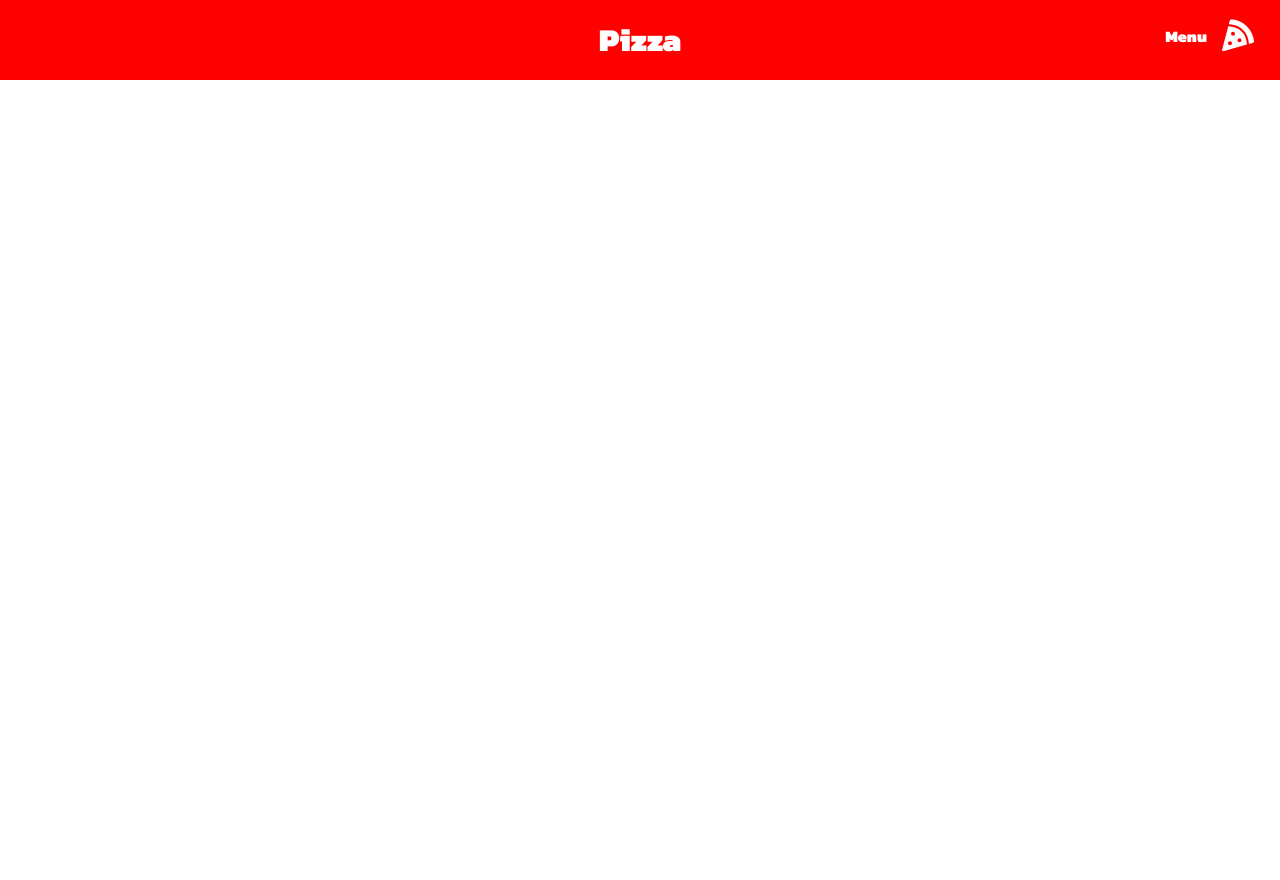
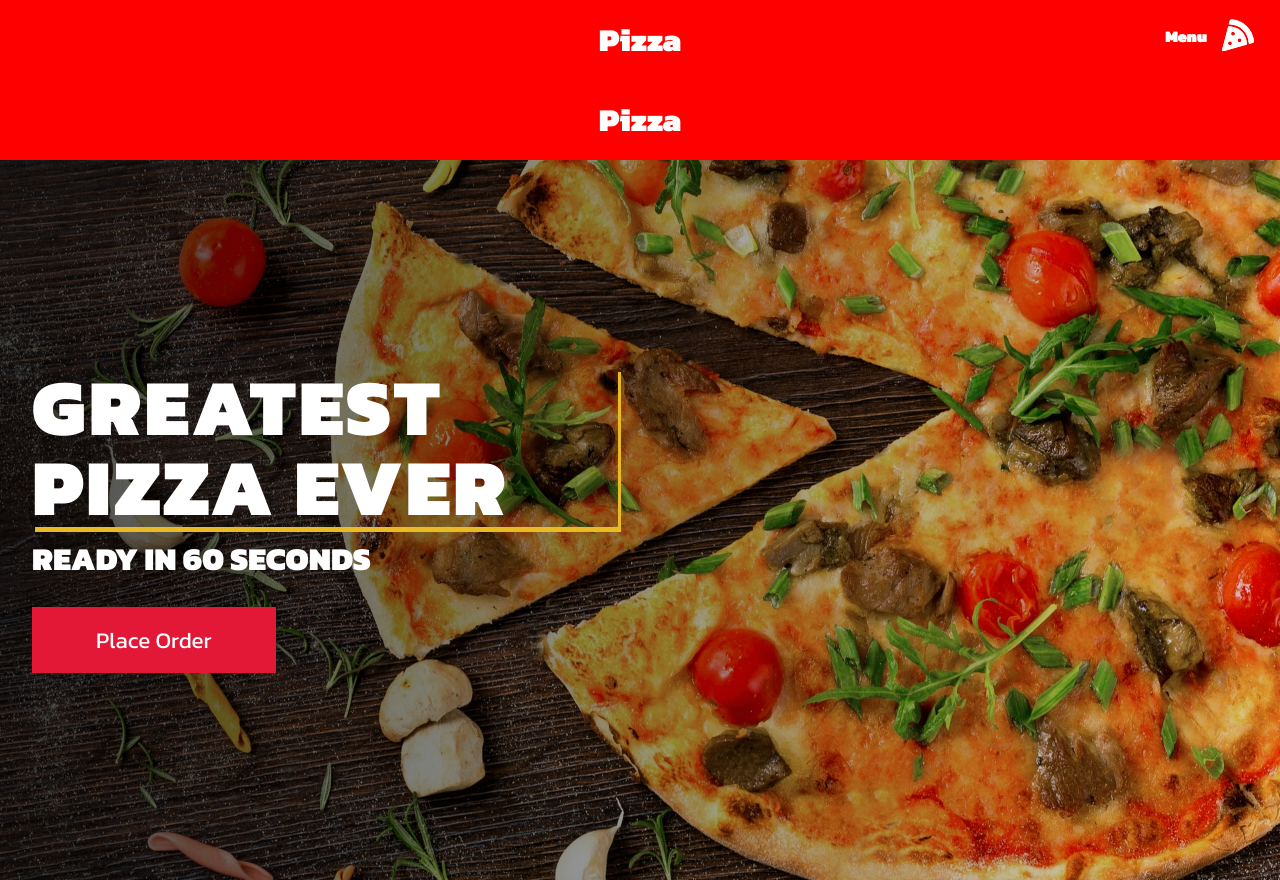
Before and after one commit to azmir849/React-hook-pizza-app, a React (Create React App) app: page / in a window 1280 px wide. Before the commit the page ends 800 px from the top, so only its background shows below. Built offline with nearby package versions, Linux system fonts and the light colour scheme.

Commit message:
hero header and sidebar

```diff
--- a/src/App.js
+++ b/src/App.js
@@ -1,6 +1,7 @@
 import React from "react";
 import { BrowserRouter as Router } from 'react-router-dom';
 import Navbar from './components/Navbar'
+import Hero from './components/Hero'
 import { GlobalStyle } from "./globalStyles";
 
 function App() {
@@ -8,6 +9,7 @@ function App() {
     <Router>
        <GlobalStyle />
      <Navbar />
+     <Hero />
     </Router>
   );
 }
--- /dev/null
+++ b/src/components/Hero/HeroElements.js
@@ -0,0 +1,61 @@
+import styled from 'styled-components';
+import ImgBg from '../../images/pizza-3.jpg';
+
+export const HeroContainer = styled.div`
+  background: linear-gradient(to right, rgba(0, 0, 0, 0.7), rgba(0, 0, 0, 0.1)),
+    url(${ImgBg});
+  height: 100vh;
+  background-position: center;
+  background-size: cover;
+`;
+
+export const HeroContent = styled.div`
+  height: calc(100vh - 80px);
+  max-height: 100%;
+  padding: 0rem calc((100vw - 1300px) / 2);
+`;
+
+export const HeroItems = styled.div`
+  display: flex;
+  flex-direction: column;
+  justify-content: center;
+  align-items: flex-start;
+  height: 100vh;
+  max-height: 100%;
+  padding: 0 2rem;
+  width: 650px;
+  color: #fff;
+  text-transform: uppercase;
+  line-height: 1;
+  font-weight: bold;
+  @media screen and (max-width: 650px) {
+    width: 100%;
+  }
+`;
+
+export const HeroH1 = styled.h1`
+  font-size: clamp(2.5rem, 10vw, 5rem);
+  margin-bottom: 1rem;
+  box-shadow: 3px 5px #e9ba23;
+  letter-spacing: 3px;
+`;
+
+export const HeroP = styled.p`
+  font-size: clamp(2rem, 2.5vw, 3rem);
+  margin-bottom: 2rem;
+`;
+
+export const HeroBtn = styled.button`
+  font-size: 1.4rem;
+  padding: 1rem 4rem;
+  border: none;
+  background: #e31837;
+  color: #fff;
+  transition: 0.2s ease-out;
+  &:hover {
+    background: #ffc500;
+    transition: 0.2s ease-out;
+    cursor: pointer;
+    color: #000;
+  }
+`;
--- /dev/null
+++ b/src/components/Hero/index.js
@@ -0,0 +1,35 @@
+import React, { useState } from 'react';
+import Navbar from '../Navbar';
+import Sidebar from '../Sidebar';
+import {
+  HeroContainer,
+  HeroContent,
+  HeroItems,
+  HeroH1,
+  HeroP,
+  HeroBtn
+} from './HeroElements';
+
+const Hero = () => {
+  const [isOpen, setIsOpen] = useState(false);
+
+  const toggle = () => {
+    setIsOpen(!isOpen);
+  };
+
+  return (
+    <HeroContainer>
+      <Navbar toggle={toggle} />
+      <Sidebar isOpen={isOpen} toggle={toggle} />
+      <HeroContent>
+        <HeroItems>
+          <HeroH1>Greatest Pizza Ever</HeroH1>
+          <HeroP>Ready in 60 seconds</HeroP>
+          <HeroBtn>Place Order</HeroBtn>
+        </HeroItems>
+      </HeroContent>
+    </HeroContainer>
+  );
+};
+
+export default Hero;
--- /dev/null
+++ b/src/components/Sidebar/SidebarElements.js
@@ -0,0 +1,83 @@
+import styled from 'styled-components';
+import { Link } from 'react-router-dom';
+import { FaTimes } from 'react-icons/fa';
+
+export const SidebarContainer = styled.aside`
+  position: fixed;
+  z-index: 999;
+  width: 350px;
+  height: 100%;
+  background: #ffc500;
+  display: grid;
+  align-items: center;
+  top: 0;
+  transition: 0.3s ease-in-out;
+  right: ${({ isOpen }) => (isOpen ? '0' : '-1000px')};
+  @media screen and (max-width: 400px) {
+    width: 100%;
+  }
+`;
+
+export const CloseIcon = styled(FaTimes)`
+  color: #000;
+`;
+
+export const Icon = styled.div`
+  position: absolute;
+  top: 1.2rem;
+  right: 1.5rem;
+  background: transparent;
+  border: transparent;
+  font-size: 2rem;
+  cursor: pointer;
+  outline: none;
+`;
+
+export const SidebarMenu = styled.div`
+  display: grid;
+  grid-template-columns: 1fr;
+  grid-template-rows: repeat(3, 80px);
+  text-align: center;
+  @media screen and (max-width: 480px) {
+    grid-template-rows: repeat(3, 60px);
+  }
+`;
+
+export const SidebarLink = styled(Link)`
+  display: flex;
+  align-items: center;
+  justify-content: center;
+  font-size: 1.5rem;
+  text-decoration: none;
+  list-style: none;
+  transition: 0.2s ease-in-out;
+  color: #000;
+  cursor: pointer;
+  &:hover {
+    color: #e31837;
+    transition: 0.2s ease-in-out;
+  }
+`;
+
+export const SideBtnWrap = styled.div`
+  display: flex;
+  justify-content: center;
+`;
+
+export const SidebarRoute = styled(Link)`
+  background: #e31837;
+  white-space: nowrap;
+  padding: 16px 64px;
+  color: #fff;
+  font-size: 16px;
+  outline: none;
+  border: none;
+  cursor: pointer;
+  transition: 0.2s ease-in-out;
+  text-decoration: none;
+  &:hover {
+    transition: 0.2s ease-in-out;
+    background: #fff;
+    color: #010606;
+  }
+`;
--- /dev/null
+++ b/src/components/Sidebar/index.js
@@ -0,0 +1,30 @@
+import React from 'react';
+import {
+  SidebarContainer,
+  Icon,
+  CloseIcon,
+  SidebarMenu,
+  SidebarLink,
+  SidebarRoute,
+  SideBtnWrap
+} from './SidebarElements';
+
+const Sidebar = ({ isOpen, toggle }) => {
+  return (
+    <SidebarContainer isOpen={isOpen} onClick={toggle}>
+      <Icon onClick={toggle}>
+        <CloseIcon />
+      </Icon>
+      <SidebarMenu>
+        <SidebarLink to='/'>Pizzas</SidebarLink>
+        <SidebarLink to='/'>Desserts</SidebarLink>
+        <SidebarLink to='/'>Full Menu</SidebarLink>
+      </SidebarMenu>
+      <SideBtnWrap>
+        <SidebarRoute to='/'>Order Now</SidebarRoute>
+      </SideBtnWrap>
+    </SidebarContainer>
+  );
+};
+
+export default Sidebar;
```
Also changed, not shown: src/images/pizza-3.jpg (added).
